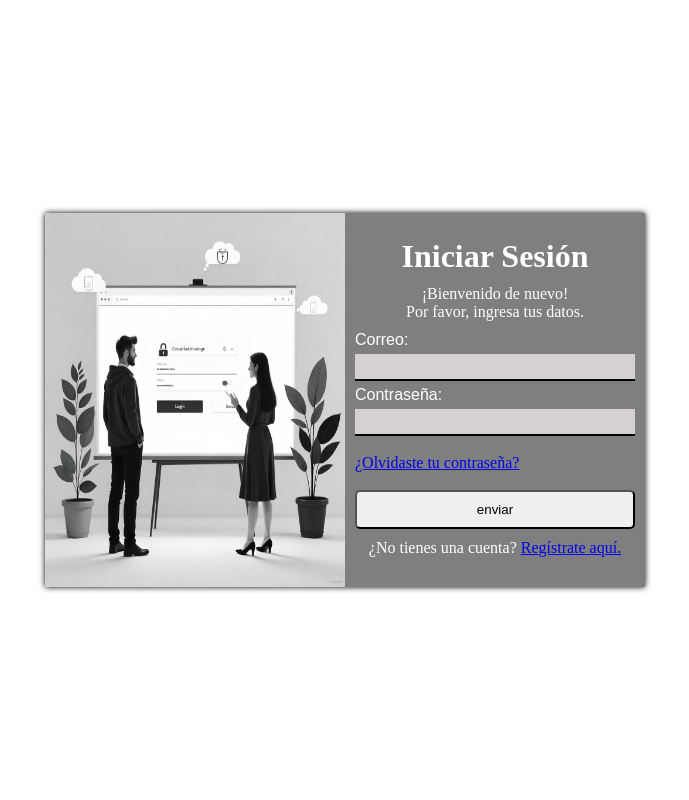
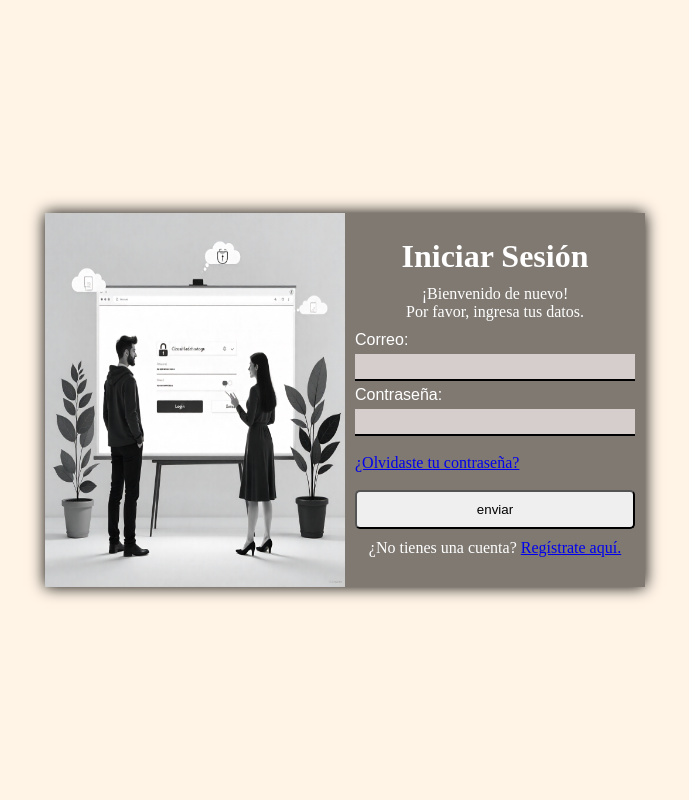
Before and after one commit to GabrielEGonzalez/gestor-documentos-estudiantes, a PHP site: page /login.view.php in a window 1280 px wide. Shown: the whole page, without its empty margins (295-984 px from the left). Run offline with PHP 8.4, Linux system fonts and the light colour scheme.

Commit message:
estilos de formulario modificados

```diff
--- a/css/formulario.css
+++ b/css/formulario.css
@@ -11,12 +11,13 @@ body{
     flex-direction: column;
     align-items: center;
     justify-content: center;
+    background-color: rgb(255, 244, 230);
 }
 
 .contenedor{
     display: flex;
     flex-direction: row;
-    box-shadow: 0 0 6px black;
+    box-shadow: 0 0 15px black;
 }
 
 .imagen{
@@ -55,7 +56,7 @@ input[type='submit']{
     transition: background-color 0.98ms , color 2ms;
 }
 
-input[type='password'],input[type='email']{
+input[type='password'],input[type='email'],input[type='text']{
     border: none;
     border-bottom: 2px solid black;
     background-color: rgba(245, 237, 237, 0.74);
```
